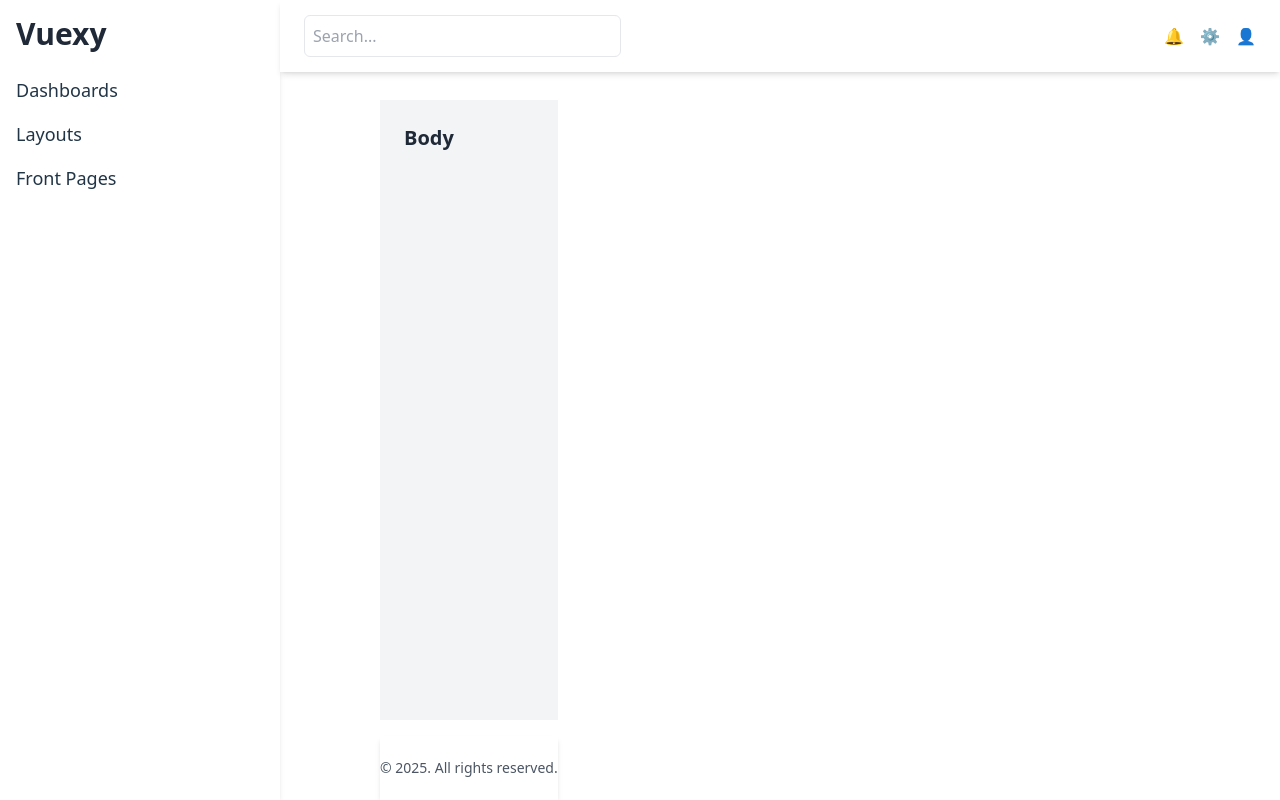
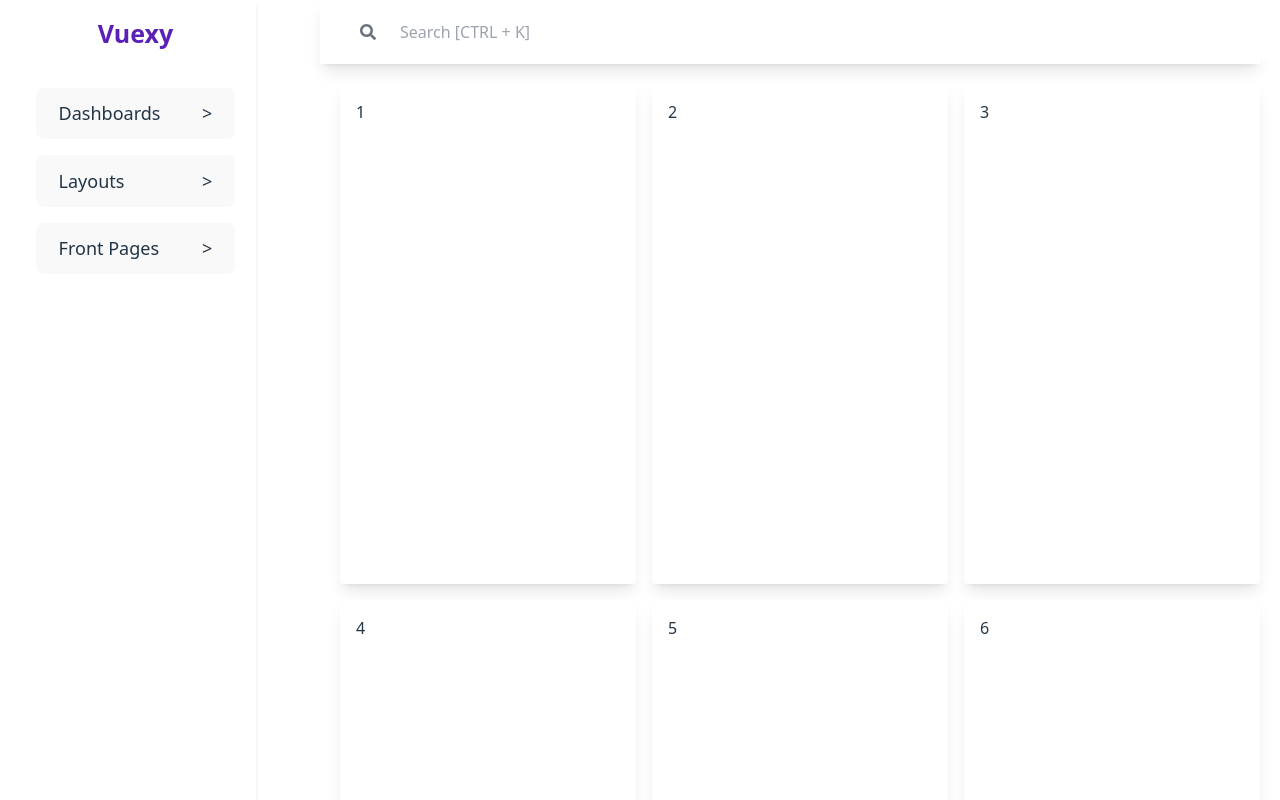
Before and after one commit to arianaaberisha/react-admin-dashboard, a React (Vite) app: page / in a window 1280 px wide. Built offline with nearby package versions, Linux system fonts and the light colour scheme.

Commit message:
Improved the layout

```diff
--- a/package.json
+++ b/package.json
@@ -12,6 +12,7 @@
   "dependencies": {
     "react": "^19.0.0",
     "react-dom": "^19.0.0",
+    "react-icons": "^5.5.0",
     "react-router-dom": "^7.4.1"
   },
   "devDependencies": {
--- a/src/App.tsx
+++ b/src/App.tsx
@@ -1,18 +1,25 @@
-import Menu from "./components/Menu";
-import Navbar from "./components/Navbar";
-import Body from "./components/Body";
-import Footer from "./components/Footer";
+import React from 'react';
+import Menu from './components/Menu';
+import Navbar from './components/Navbar';
+import Body from './components/Body';
+import Footer from './components/Footer';
 
-const App = () => {
+
+const App: React.FC = () => {
   return (
-    <div className="flex h-screen">
-      <Menu />
-      <div className="flex flex-col w-full ml-[380px] mt-[100px]">
+    <div className="relative w-screen h-screen overflow-x-hidden ">
+      <aside className="fixed top-0 left-0 w-64 h-full border-r border-white shadow-md ">
+        <Menu />
+      </aside>
+      <header className="fixed top-0 left-80 right-5 h-16  text-white flex items-center px-4 shadow-lg">
         <Navbar />
+      </header>
+      <main className="ml-80 mt-16 h-[calc(100vh-4rem)] overflow-y-auto  p-5">
         <Body />
         <Footer />
-      </div>
+      </main>
     </div>
+
   );
 };
 
--- a/src/components/Body.tsx
+++ b/src/components/Body.tsx
@@ -1,11 +1,20 @@
-const Body = () => {
+import React from 'react';
+
+const Body: React.FC = () => {
   return (
-    <main className="flex-1 p-6 bg-gray-100">
-      <h2 className="text-gray-800 text-xl font-bold">Body </h2>
-      <p className="text-gray-600 mt-4">
+    <div className="grid grid-cols-1 md:grid-cols-2 lg:grid-cols-3 gap-4">
+      <div className="bg-white rounded p-4 h-[500px] shadow-lg">1</div>
+      <div className="bg-white rounded p-4  shadow-lg">2</div>
+      <div className="bg-white rounded p-4  shadow-lg">3</div>
 
-      </p>
-    </main>
+      <div className="bg-white rounded p-4 shadow-lg h-[500px]">4</div>
+      <div className="bg-white rounded p-4 shadow-lg">5</div>
+      <div className="bg-white rounded p-4 shadow-lg">6</div>
+
+      <div className="bg-white rounded p-4 shadow-lg h-[500px]">7</div>
+      <div className="bg-white rounded p-4 shadow-lg">8</div>
+      <div className="bg-white rounded p-4 shadow-lg">9</div>
+    </div>
   );
 };
 
--- a/src/components/Footer.tsx
+++ b/src/components/Footer.tsx
@@ -1,9 +1,11 @@
-const Footer = () => {
-    return (
-      <footer className="bg-white w-full h-16 flex items-center justify-center shadow-md mt-4">
-        <p className="text-gray-600 text-sm">&copy; 2025. All rights reserved.</p>
-      </footer>
-    );
-  };
+import React from 'react';
 
-  export default Footer;
+const Footer: React.FC = () => {
+  return (
+    <div className="bg-gray-200 text-white p-4 text-center ">
+      <p className="text-sm">© 2025</p>
+    </div>
+  );
+};
+
+export default Footer;
--- a/src/components/Menu.tsx
+++ b/src/components/Menu.tsx
@@ -1,13 +1,81 @@
- const Menu = () => {
+import React, { useState } from 'react';
+
+  const Menu: React.FC = () => {
+    const [isDashboardOpen, setIsDashboardOpen] = useState(false);
+    const [isLayoutOpen, setIsLayoutOpen] = useState(false);
+    const [isFrontPageOpen, setIsFrontPageOpen] = useState(false);
+
+    const toggleDashboard = () => setIsDashboardOpen(prev => !prev);
+    const toggleLayout = () => setIsLayoutOpen(prev => !prev);
+    const toggleFrontPage = () => setIsFrontPageOpen(prev => !prev);
+
     return (
-      <div className="w-[280px] fixed left-0 top-0 h-screen bg-white shadow-md flex flex-col p-4 overflow-y-auto">
-        <h1 className="text-3xl font-bold text-gray-800 mb-6">Vuexy</h1>
-        <ul className="space-y-4">
-          <li className="text-lg font-medium hover:text-blue-500 cursor-pointer">Dashboards</li>
-          <li className="text-lg font-medium hover:text-blue-500 cursor-pointer">Layouts</li>
-          <li className="text-lg font-medium hover:text-blue-500 cursor-pointer">Front Pages</li>
+      <nav className="h-full p-5 flex flex-col items-center overflow-y-auto">
+        <h1 className="text-[25px] font-sans font-bold text-violet-800 mb-10 pl-4">
+          Vuexy
+        </h1>
+        <ul className="space-y-4 w-full pl-4">
+          <li>
+            <button
+              onClick={toggleDashboard}
+              className="flex items-center justify-between text-lg font-medium cursor-pointer w-full"
+            >
+              Dashboards
+              <span>{isDashboardOpen ? "∨" : ">"}</span>
+            </button>
+
+            {isDashboardOpen && (
+              <ul className="mt-2 ml-4 space-y-2">
+                <li className="text-lg font-medium cursor-pointer">Analytics</li>
+                <li className="text-lg font-medium cursor-pointer">CRM</li>
+                <li className="text-lg font-medium cursor-pointer">eCommerce</li>
+                <li className="text-lg font-medium cursor-pointer">Logistics</li>
+                <li className="text-lg font-medium cursor-pointer">Academy</li>
+              </ul>
+            )}
+          </li>
+          <li>
+            <button
+              onClick={toggleLayout}
+              className="flex items-center justify-between text-lg font-medium cursor-pointer w-full"
+            >
+              Layouts
+              <span>{isLayoutOpen ? "∨" : ">"}</span>
+            </button>
+            {isLayoutOpen && (
+              <ul className="mt-2 ml-4 space-y-2">
+                <li className="text-lg font-medium cursor-pointer">Collapsed menu</li>
+                <li className="text-lg font-medium cursor-pointer">Content navbar</li>
+                <li className="text-lg font-medium cursor-pointer">Content nav+Sidebar</li>
+                <li className="text-lg font-medium cursor-pointer">Horizontal</li>
+                <li className="text-lg font-medium cursor-pointer">Without menu</li>
+                <li className="text-lg font-medium cursor-pointer">Without navbar</li>
+                <li className="text-lg font-medium cursor-pointer">Fluid</li>
+                <li className="text-lg font-medium cursor-pointer">Container</li>
+                <li className="text-lg font-medium cursor-pointer">Blank</li>
+              </ul>
+            )}
+          </li>
+          <li>
+            <button
+              onClick={toggleFrontPage}
+              className="flex items-center justify-between text-lg font-medium cursor-pointer w-full"
+            >
+              Front Pages
+              <span>{isFrontPageOpen ? "∨" : ">"}</span>
+            </button>
+            {isFrontPageOpen && (
+              <ul className="mt-2 ml-4 space-y-2">
+                <li className="text-lg font-medium cursor-pointer">Landing</li>
+                <li className="text-lg font-medium cursor-pointer">Pricing</li>
+                <li className="text-lg font-medium cursor-pointer">Payment</li>
+                <li className="text-lg font-medium cursor-pointer">Checkout</li>
+                <li className="text-lg font-medium cursor-pointer">Help Center</li>
+              </ul>
+            )}
+          </li>
         </ul>
-      </div>
+      </nav>
     );
   };
 
--- a/src/components/Navbar.tsx
+++ b/src/components/Navbar.tsx
@@ -1,14 +1,19 @@
-const Navbar = () => {
-    return (
-      <header className="fixed top-0 left-[280px] right-0 h-[72px] bg-white shadow-md flex items-center px-6">
-        <input type="text" placeholder="Search..." className="w-1/3 p-2 border rounded-md" />
-        <div className="ml-auto flex space-x-4">
-          <span className="text-gray-600 cursor-pointer">🔔</span>
-          <span className="text-gray-600 cursor-pointer">⚙️</span>
-          <span className="text-gray-600 cursor-pointer">👤</span>
-        </div>
-      </header>
-    );
-  };
+import React from "react";
+import { FaSearch } from "react-icons/fa";
 
-  export default Navbar;
+const Navbar: React.FC = () => {
+  return (
+    <div className="flex items-center text-black p-4 space-x-2">
+      <div className="flex items-center  rounded-md p-2 w-[1900px]">
+        <FaSearch className="text-gray-500 mr-6" />
+        <input
+          type="text"
+          placeholder="Search [CTRL + K]"
+          className="flex-grow h-[56px] outline-none"
+        />
+      </div>
+    </div>
+  );
+};
+
+export default Navbar;
```
Also changed, not shown: 1 other file (tests, documents, lock files or other folders).
